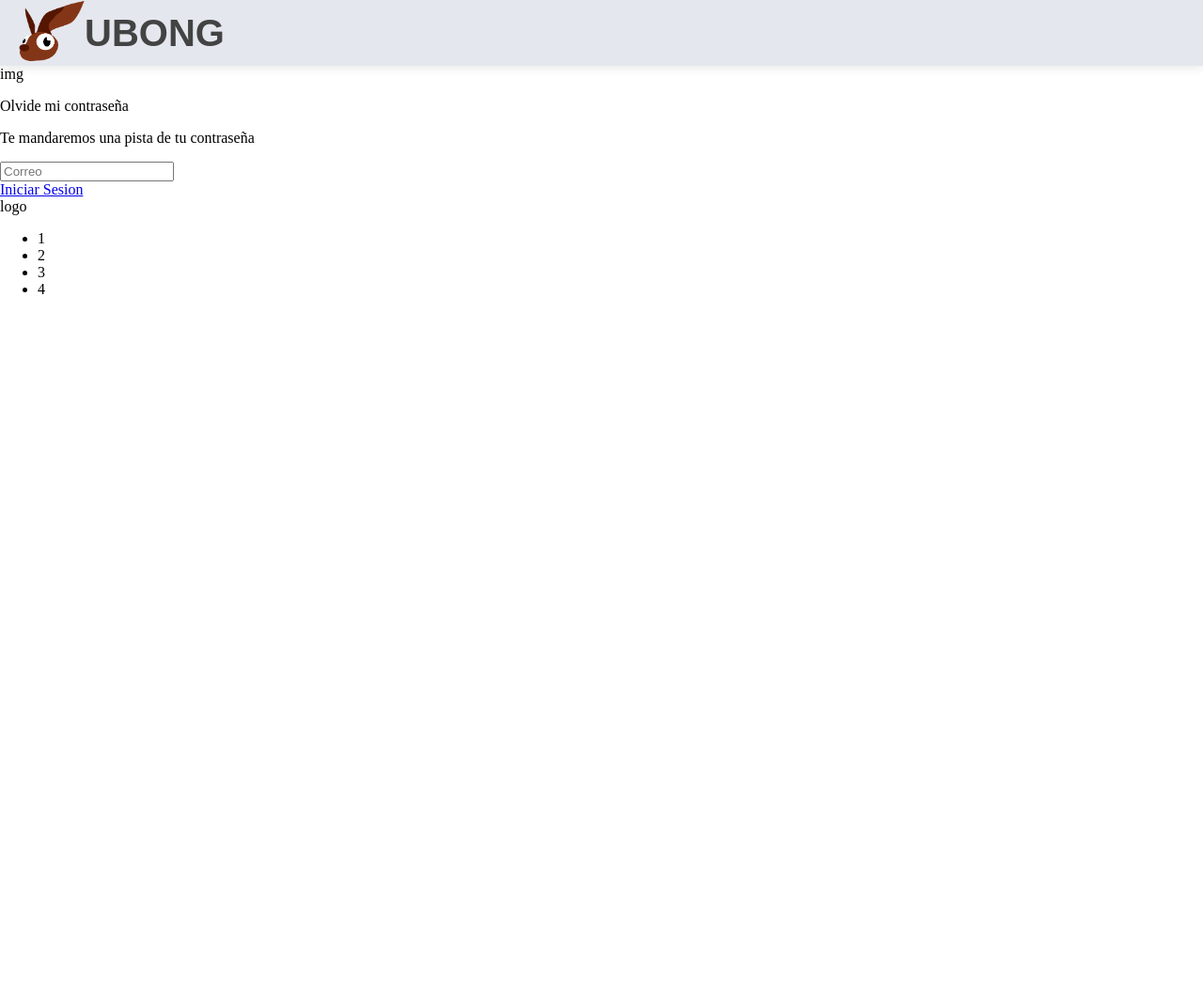
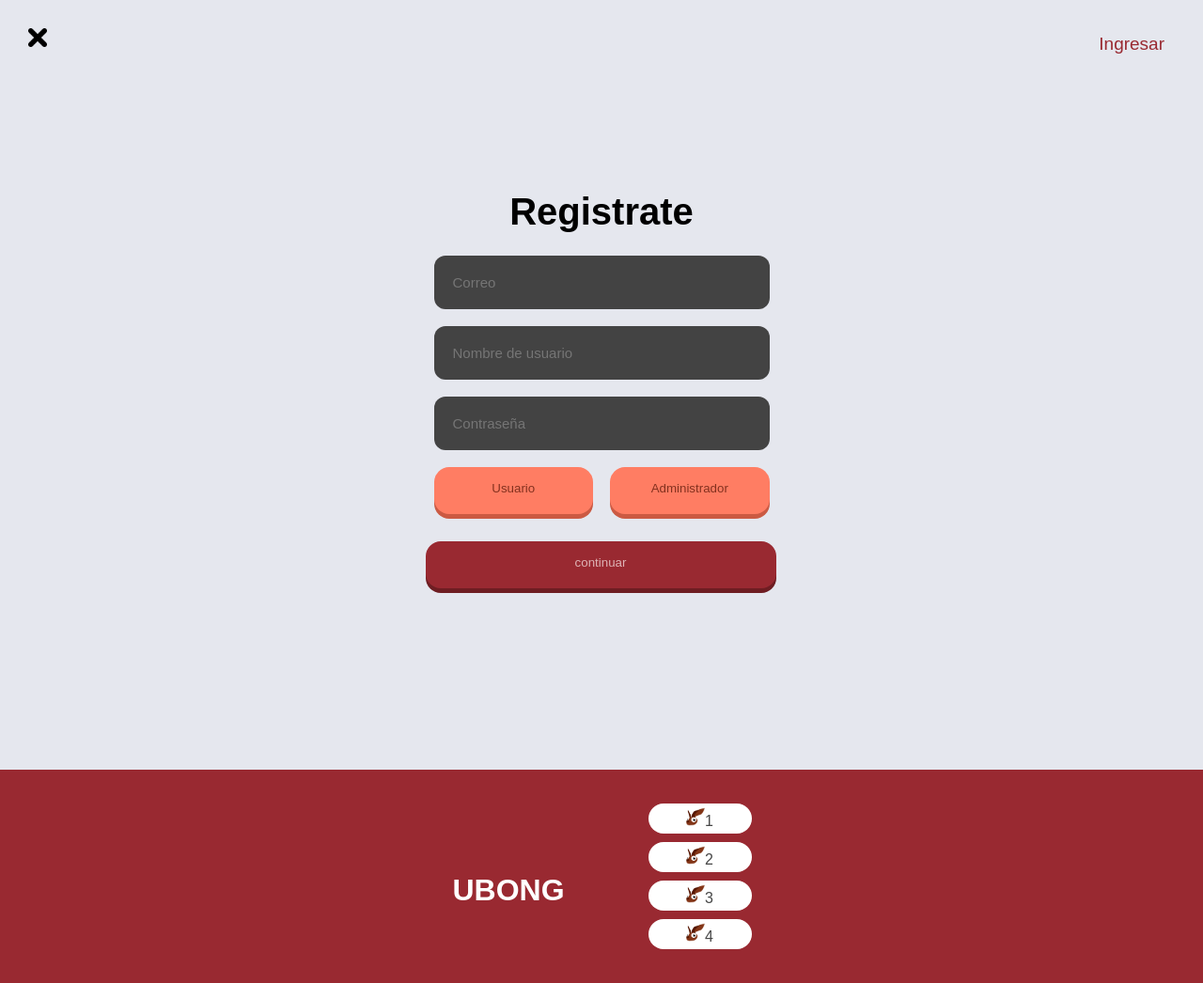
Before and after one commit to GusSaman0/Ubong, a website: page L-RCuenta/Register.html in a window 1280 px wide. Shown: the whole page at 94% size. Before the commit the page ends 800 px from the top, so only its background shows below. Drawn offline with Linux system fonts and the light colour scheme.

Commit message:
finalizacion de L-RCuenta CSS

```diff
--- a/CSS/Style.css
+++ b/CSS/Style.css
@@ -434,6 +434,11 @@ html, body{
     left: 30px;
 }
 
+.b1-inrex img
+{
+    width: 20px;
+}
+
 .b1-inreotop
 {
     position: absolute;
@@ -450,6 +455,10 @@ html, body{
     border: 5px solid rgba(0, 0, 0, 0) ;
 }
 
+.b1-binreotop:hover
+{
+    transform: scale(1.02);
+}
 /*formularios*/
 .formulario
 {
@@ -539,3 +548,34 @@ html, body{
     color: #e5e7ee;
     box-shadow: 0 5px 0 #992931;
 }
+
+.b2-fbb
+{
+    align-items: center;
+    display: flex;
+    flex-direction: row;
+}
+
+.b2-fbu
+{
+    background-color: #FF7D63;
+    padding: 0 16px;
+    margin-top: 20px;
+    border-style: solid;
+    border-color: transparent;
+    border-radius: 16px;
+    border-width: 0 0 4px;
+    color: #83311f;
+    height: 50px;
+    width: 180px;
+    box-shadow: 0 5px 0 #cb5a43;
+    margin: 9px;
+    position: relative
+}
+
+.b2-fbu:hover
+{
+    background-color: #cb5a43;
+    color: #e5e7ee;
+    box-shadow: 0 5px 0 #9e402e;
+}
--- a/L-RCuenta/Register.html
+++ b/L-RCuenta/Register.html
@@ -6,45 +6,68 @@
     <title>Document</title>
     <link rel="stylesheet" href="../CSS/Style.css">
 </head>
-<body>
-    <header class="hi-g">
-	    <div class="hi-g1 hi-g2">
-            <div class="hi-l">
-                <a href="../index.html"><img src="../Imagenes/logo_Ubong.png" alt="Ubong" class="hi-img"></a>
+<body class="formulario">
+    <div class="b1-inreg">
+        <div class="b1-inreb">
+            <div class="b1-inrex">
+                <a href="../index.html"><img src="../Imagenes/cancelar.png" alt="x"></a>
             </div>
-            <h1 class="hi-h1">UBONG</h1>
-	    </div>
-    </header>
-    <div>
-        img
-    </div>
-    <div>
-        <div>
-            <p>Olvide mi contraseña</p>
-        </div>
-        <div>
-            <div>
-                <p>Te mandaremos una pista de tu contraseña</p>
+            <div class="b1-inreotop">
+                <a href="../L-RCuenta/Login.html"><button class="b1-binreotop"><span>Ingresar<span></button></a>
             </div>
-            <form action="">
-                <input type="text" placeholder="Correo">
+            <form class="b2-fg" novalidate>
+                <div>
+                    <h1 class="b2-fh1">Registrate</h1>
+                    <div class="b2-fhdl">
+                        <div class="b2-fhli">
+                            <div class="b2-fhi">
+                                <input type="email" placeholder="Correo" >
+                            </div>
+                        </div>
+                        <div class="b2-fhli">
+                            <div class="b2-fhi">
+                                <input type="text" placeholder="Nombre de usuario" >
+                            </div>
+                        </div>
+                        <div class="b2-fhli">
+                            <div class="b2-fhi">
+                                <input type="text" placeholder="Contraseña" >
+                            </div>
+                        </div>
+                        <div class="b2-fbb">
+                            <button class="b2-fbu">
+                                <span>Usuario</span>
+                            </button>
+                            <button class="b2-fbu">
+                                <span>Administrador</span>
+                            </button>
+                        </div>
+                    </div>
+                    <button class="b2-fb">
+                        <span>continuar</span>
+                    </button>
+                </div>
             </form>
-            <div>
-                <a href="./Login.html">Iniciar Sesion</a>
-            </div>
         </div>
     </div>
-    <footer>
-        <div>
-            logo
-        </div>
-        <div>
-            <ul>
-                <li>1</li>
-                <li>2</li>
-                <li>3</li>
-                <li>4</li>
-            </ul>
+    <footer >
+        <div class="f1-g">
+            <div class="f1-1">
+                <div class="f1-l1m">
+                    <img src="../Imagenes/logo_Ubong.png" alt="Ubong">
+                </div>
+            <h1 class="fi-1h">UBONG</h1>
+            </div>
+            <div class="f1-n">
+                <nav>
+                    <ul>
+                        <li><img src="../Imagenes/logo_Ubong.png" alt="">1</li>
+                        <li><img src="../Imagenes/logo_Ubong.png" alt="">2</li>
+                        <li><img src="../Imagenes/logo_Ubong.png" alt="">3</li>
+                        <li><img src="../Imagenes/logo_Ubong.png" alt="">4</li>
+                    </ul>
+                </nav>
+            </div>
         </div>
     </footer>
 </body>
```
Also changed, not shown: L-RCuenta/Contraseña.html (+42 -38 lines), L-RCuenta/Login.html (+5 -2 lines), Imagenes/cancelar.png (added).
